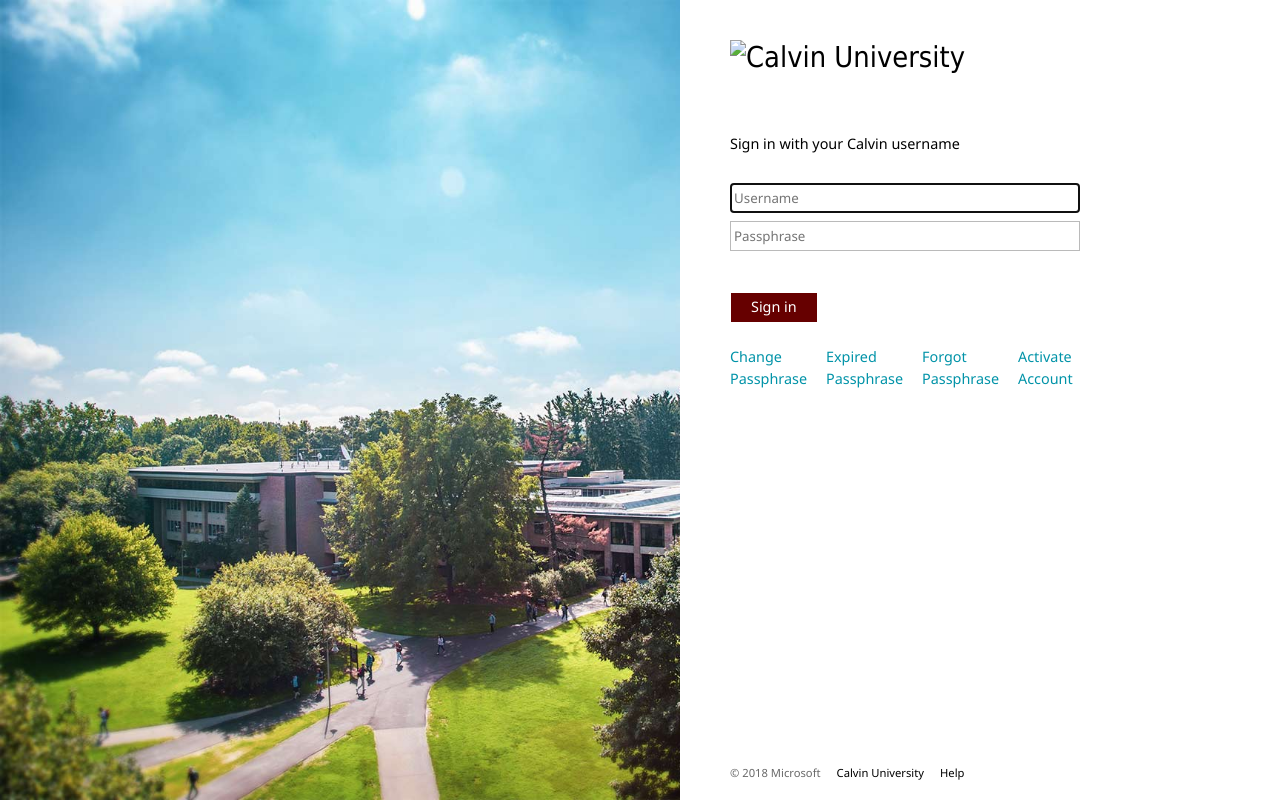
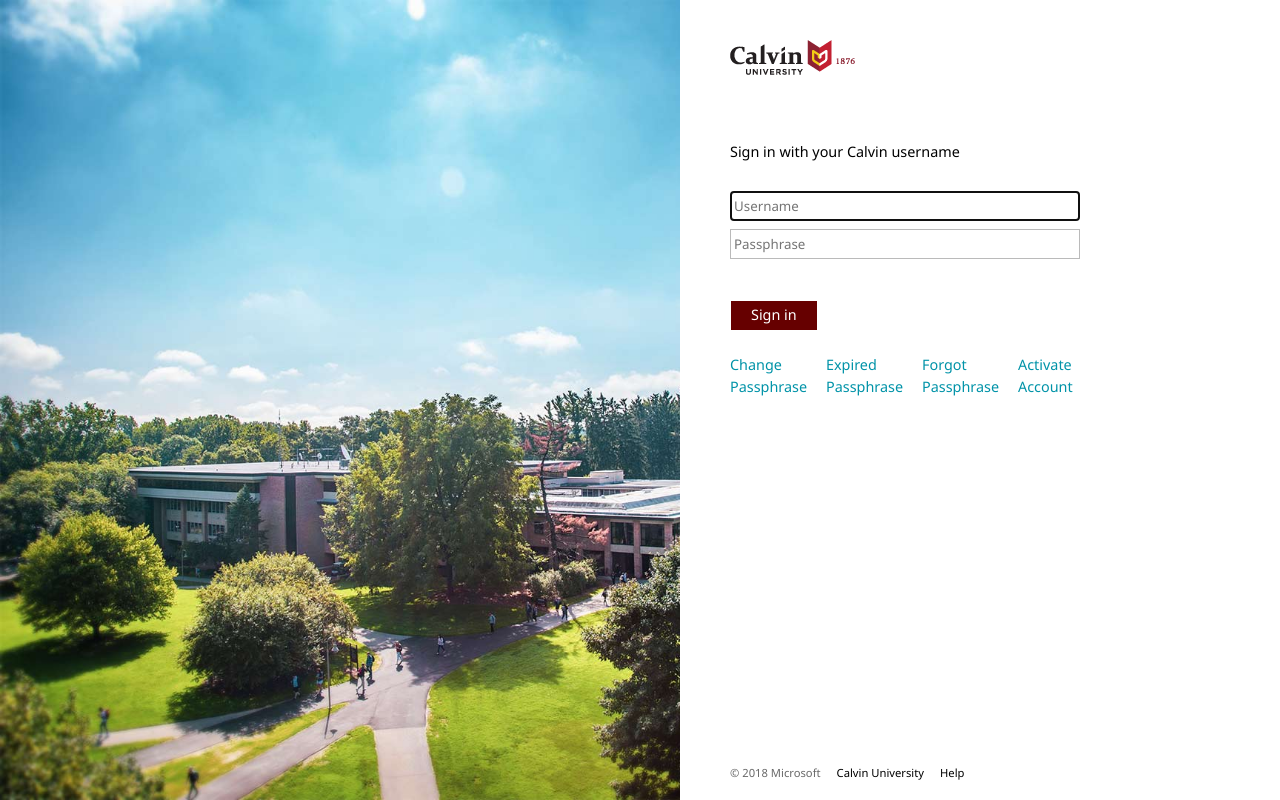
Before and after one commit to benKosters/adfs, a plain HTML site: page calvin.edu/index.html in a window 1280 px wide. Drawn offline with Linux system fonts and the light colour scheme.

Commit message:
fix issue with logo

```diff
--- a/calvin.edu/index.html
+++ b/calvin.edu/index.html
@@ -184,7 +184,7 @@
         <div id="contentWrapper" class="float">
             <div id="content">
                 <div id="header">
-                    <img class='logoImage' id='companyLogo' src='./images/logo.png' alt='Calvin University' />
+                    <img class='logoImage' id='companyLogo' src='../images/logo.png' alt='Calvin University' />
                 </div>
                 <main>
                     <div id="workArea">
```
